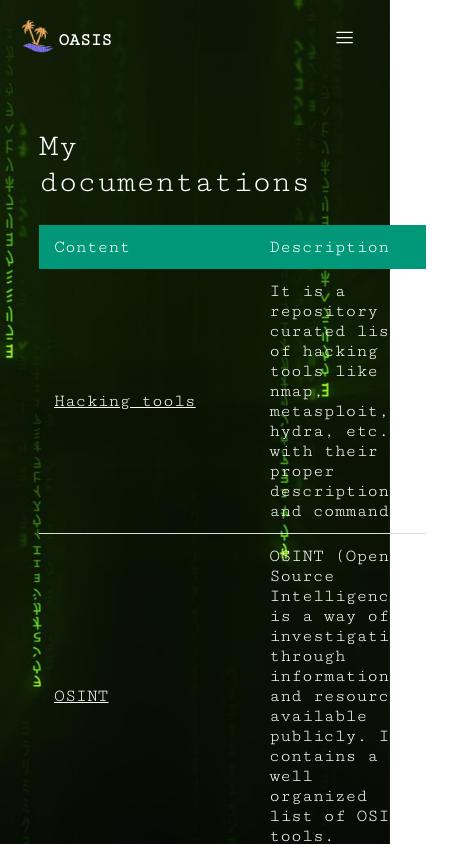
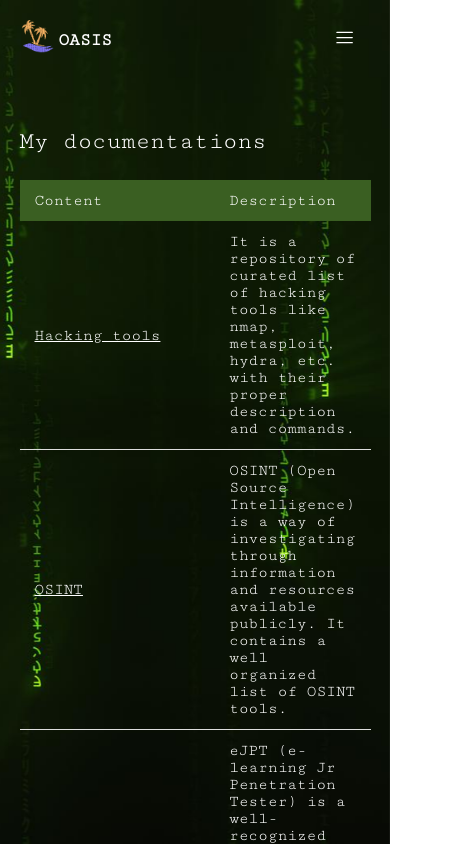
Before and after one commit to imprasanna/portfolio, a React (Vite) app in the folder frontend/: page /resources in a window 390 px wide. Shown: the top 845 px of the page, 459 px wide, since content can reach past the window. Built offline with nearby package versions, Linux system fonts and the light colour scheme.

Commit message:
Resources page made almost responsive

```diff
--- a/frontend/src/assets/resourceTable.js
+++ b/frontend/src/assets/resourceTable.js
@@ -104,7 +104,7 @@ export const tableHuntingRes = [
   },
   {
     id: 12,
-    content: "STÖK Fredrick yt",
+    content: "STÖK Fredrik yt",
     link: "https://youtube.com/@STOKfredrik",
     category: "Youtube",
   },
@@ -116,7 +116,7 @@ export const tableHuntingRes = [
   },
   {
     id: 14,
-    content: "InsiderPhD",
+    content: "InsiderPhD yt",
     link: "https://youtube.com/@InsiderPhD",
     category: "Youtube",
   },
--- a/frontend/src/pages/resources.jsx
+++ b/frontend/src/pages/resources.jsx
@@ -5,9 +5,13 @@ import { tableDocs, tableHuntingRes } from "../assets/resourceTable";
 
 const Resources = () => {
   return (
+    <>
+      <Nav />
+      <div
+        className="resources-wrapper"
+        style={{ margin: "0 auto", paddingTop: "3rem" }}
+      >
         <div>
-      <Nav />
-      <div style={{ width: "80%", margin: "0 auto", paddingTop: "3rem" }}>
           <h1>My documentations</h1>
           <table className="styled-table">
             <thead>
@@ -27,7 +31,9 @@ const Resources = () => {
               ))}
             </tbody>
           </table>
+        </div>
 
+        <div>
           <h1>Bug hunting resources</h1>
           <table className="styled-table">
             <thead>
@@ -49,6 +55,7 @@ const Resources = () => {
           </table>
         </div>
       </div>
+    </>
   );
 };
 
--- a/frontend/src/styles/resources.scss
+++ b/frontend/src/styles/resources.scss
@@ -1,10 +1,14 @@
+.resources-wrapper {
+    width: 80%;
+}
+
 .styled-table {
     width: 100%;
     border-collapse: collapse;
     margin: 25px 0;
     font-size: 18px;
     text-align: left;
-    margin-bottom: 6rem;
+    margin-bottom: 10rem;
 }
 
 .styled-table th, .styled-table td {
@@ -12,10 +16,25 @@
 }
 
 .styled-table thead tr {
-    background-color: #009879;
+    background-color: #3a5f22;
     text-align: left;
 }
 
 .styled-table tbody tr {
     border-bottom: 1px solid #dddddd;
 }
+
+
+@media (max-width: 490px) {
+    .resources-wrapper div h1 {
+        font-size: 1.5rem;
+    }
+
+    .resources-wrapper {
+        width: 90%;
+    }
+
+    .styled-table {
+        font-size: 1rem;
+    }
+}
```
Lines whose indentation alone changed are shown as unchanged.
